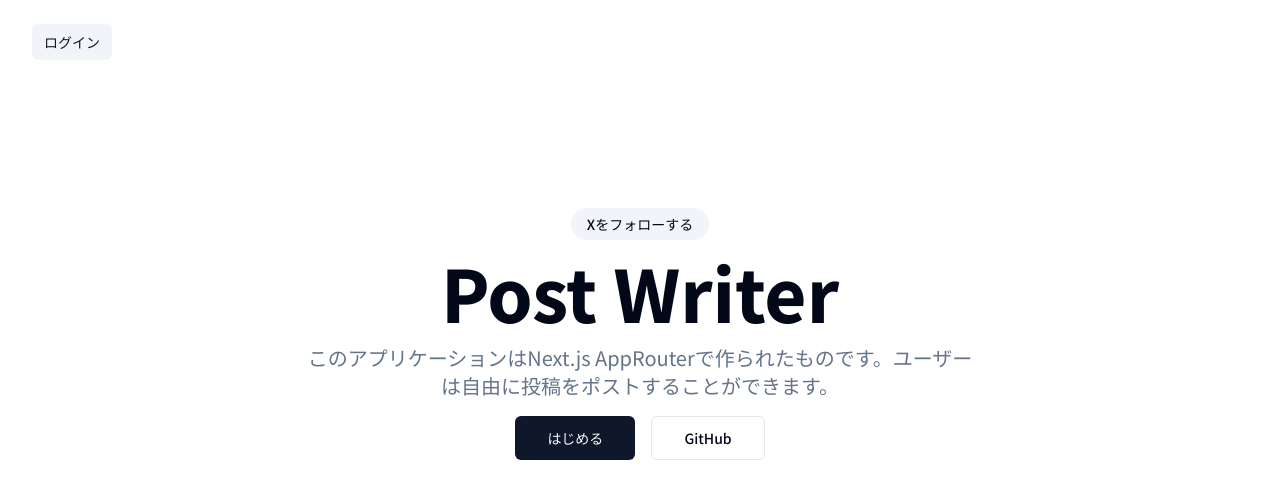
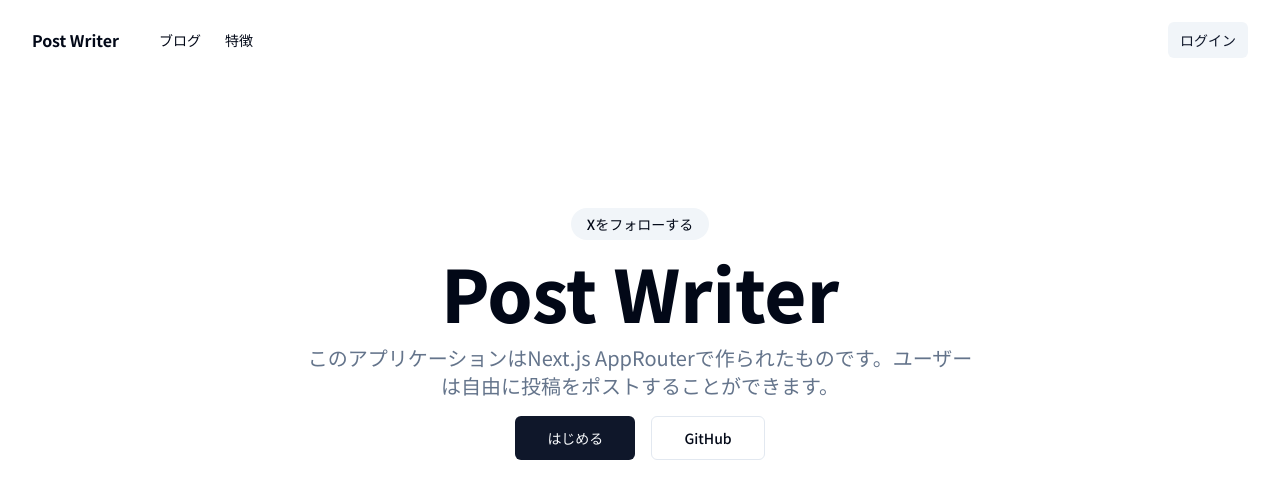
Before and after one commit to tasukuwatanabe/post-writer-webapp-next, a Next.js app: page / in a window 1280 px wide. Shown: the top 498 px of the page. Built offline with nearby package versions, Linux system fonts and the light colour scheme.

Commit message:
Add main-nav component

```diff
--- a/app/(marketing)/layout.tsx
+++ b/app/(marketing)/layout.tsx
@@ -1,6 +1,7 @@
 import { buttonVariants } from "@/components/ui/button";
 import { cn } from "@/lib/utils";
 import Link from "next/link";
+import MainNav from "@/components/main-nav";
 
 export default function MarketingLayout({
   children,
@@ -10,7 +11,8 @@
   return (
     <div>
       <header className="container z-40 bg-background">
-        <div className="h-20 py-6">
+        <div className="h-20 py-6 flex items-center justify-between">
+          <MainNav />
           <nav>
             <Link href="/login" className={cn(buttonVariants({ variant: "secondary", size: "sm" }))}>ログイン</Link>
           </nav>
--- /dev/null
+++ b/components/main-nav.tsx
@@ -0,0 +1,11 @@
+import Link from "next/link";
+
+export default function MainNav() {
+  return <div className="flex items-center md:gap-10">
+    <Link href="" className="hidden md:flex items-center space-x-2"><span className="font-bold hidden sm:inline-block">Post Writer</span></Link>
+    <nav className="md:flex gap-6 hidden">
+      <Link href="/blog" className="text-lg sm:text-sm font-medium hover:text-foreground/80">ブログ</Link>
+      <Link href="#feature" className="text-lg sm:text-sm font-medium hover:text-foreground/80">特徴</Link>
+    </nav>
+  </div>
+}
```
